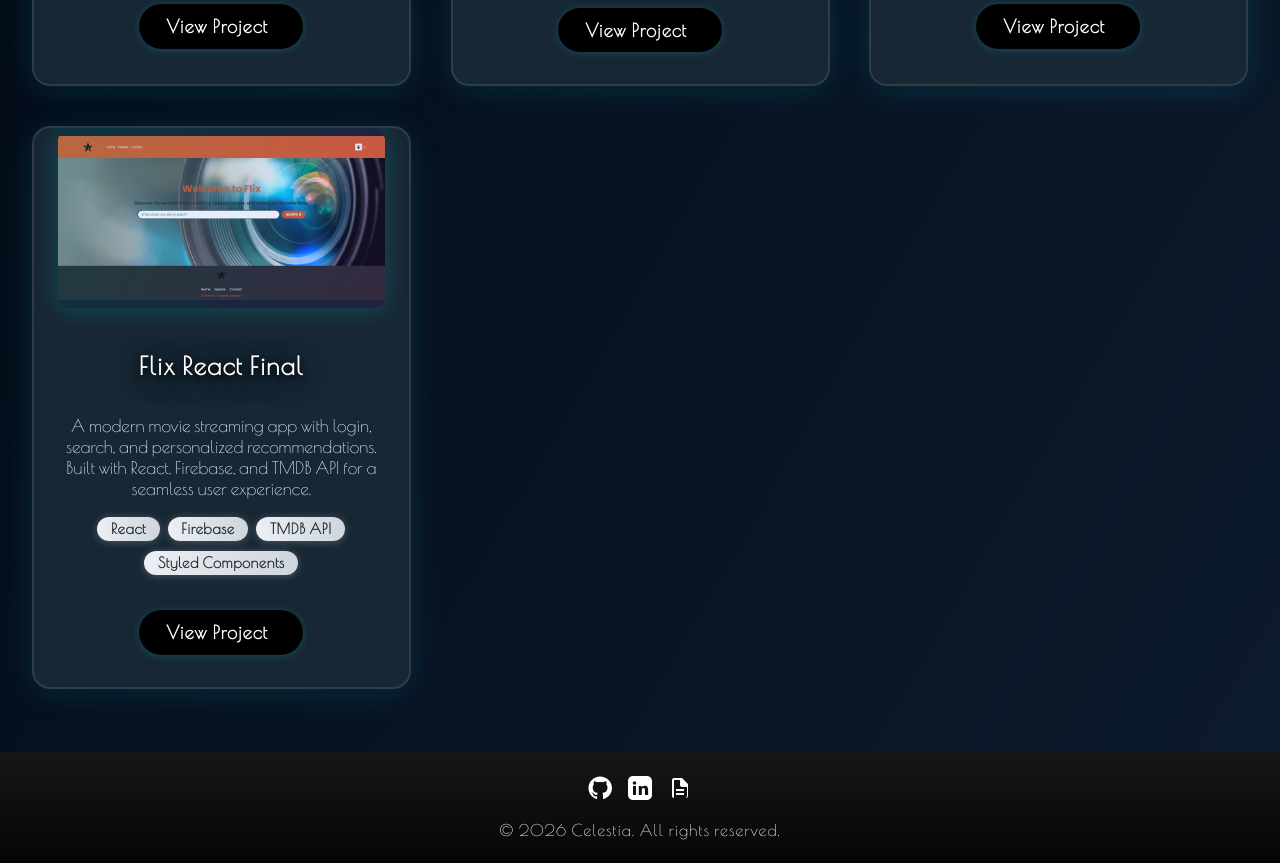
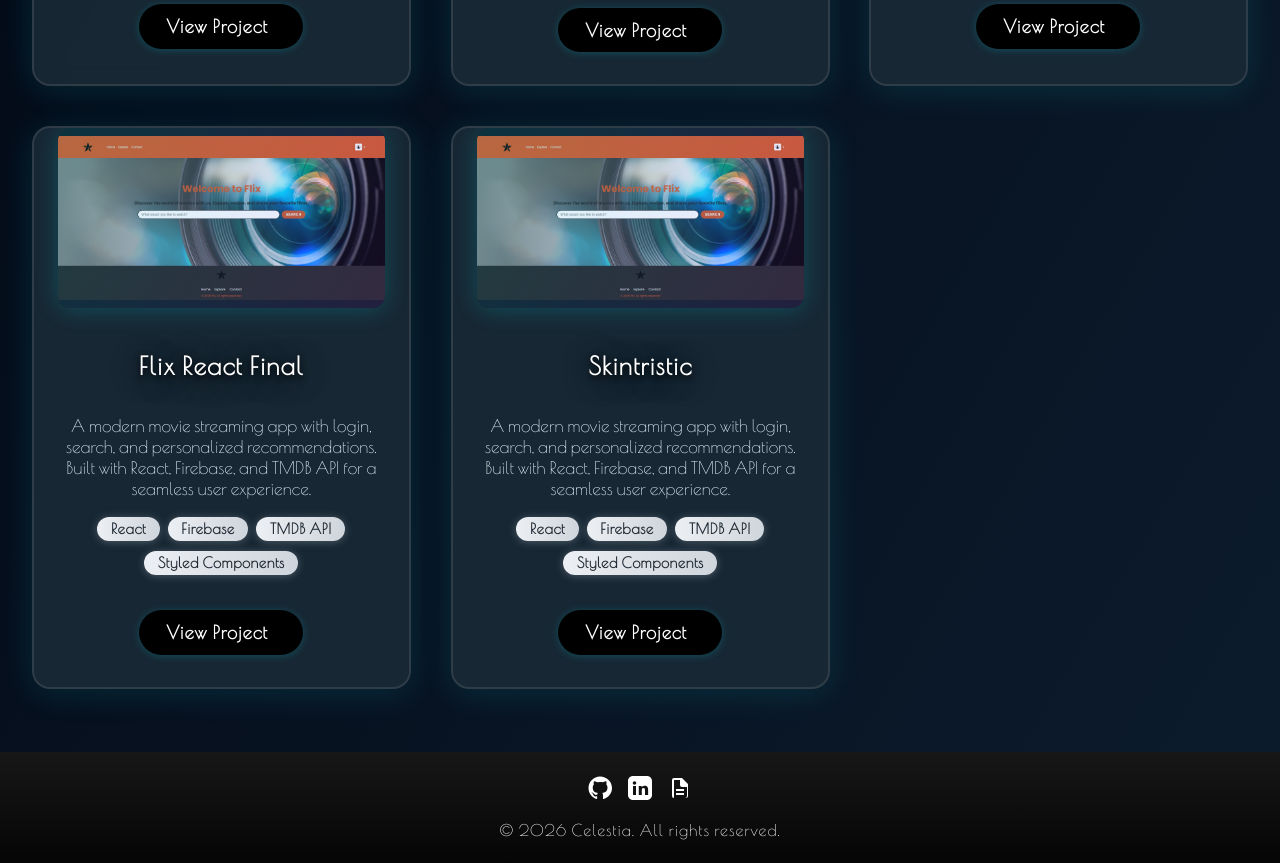
Before and after one commit to celestiahall44/Portfolio, a React (Vite) app: page / in a window 1280 px wide. Shown: the part 1820-2683 px from the top of the page. Built offline with nearby package versions, Linux system fonts and the light colour scheme.

Commit message:
Change duplicated card title to Skintristic

```diff
--- a/src/components/ProjectsGrid.jsx
+++ b/src/components/ProjectsGrid.jsx
@@ -14,6 +14,7 @@ const projects = [
   summaristProject,
   ultraverseProject,
   flixReactProject,
+  { ...flixReactProject, title: 'Skintristic' },
 ];
 
 const projectImageStyle = {
```
